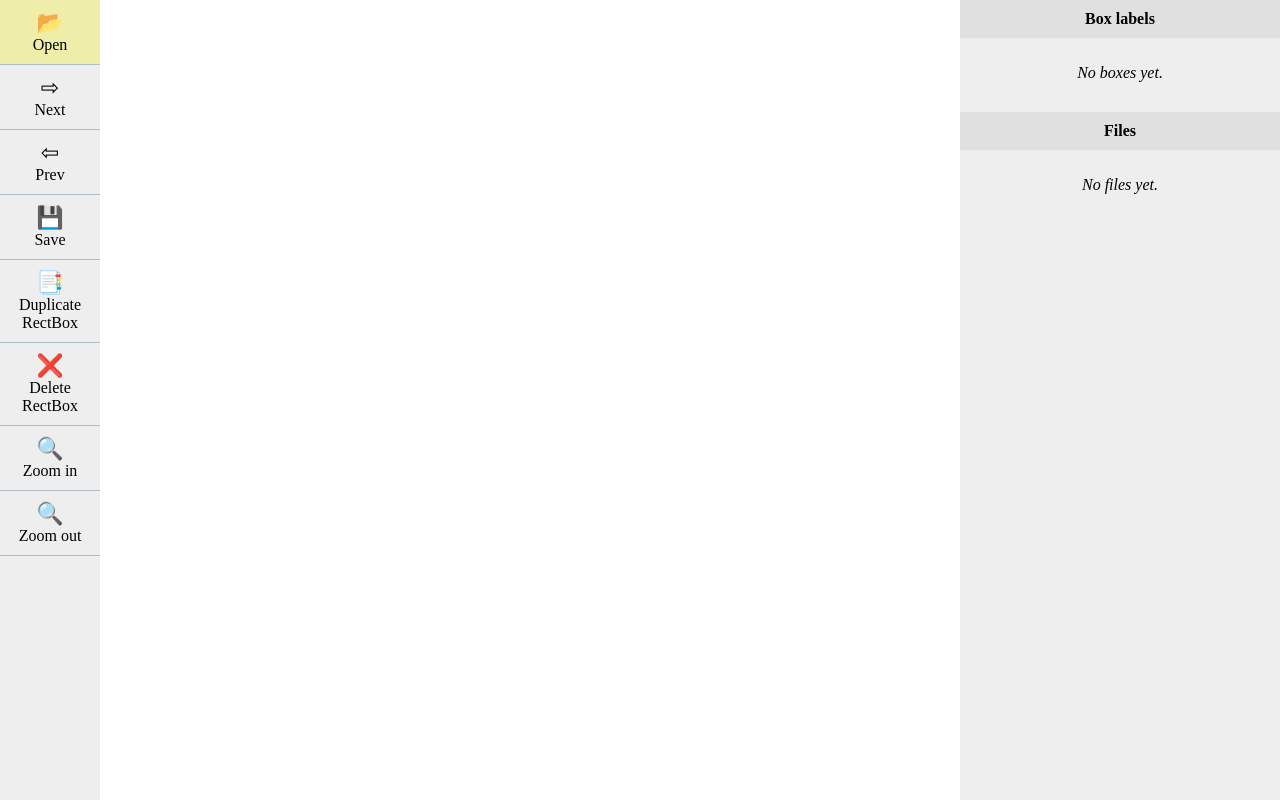
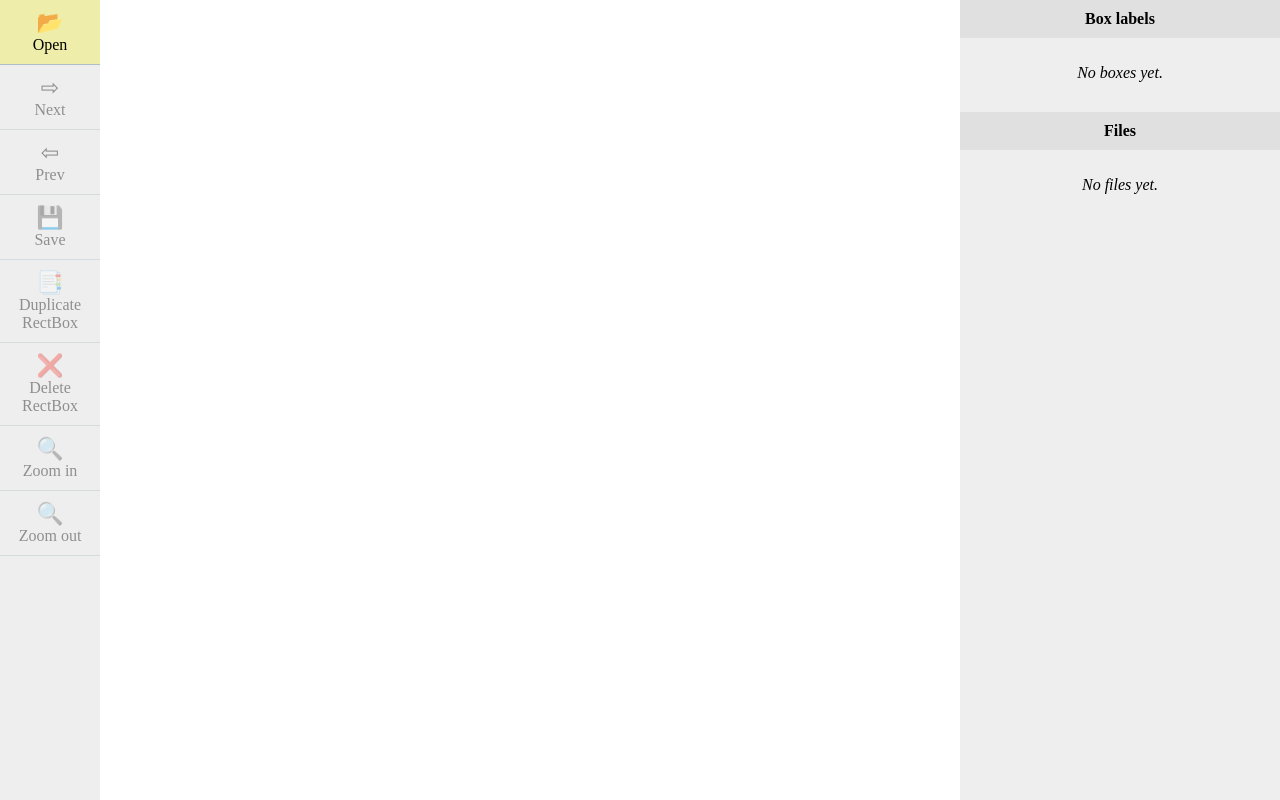
Before and after one commit to aralroca/etiketai, a Next.js app: page / in a window 1280 px wide. Built offline with nearby package versions, Linux system fonts and the light colour scheme.

Commit message:
Disable menu items when is necessary (#34)

```diff
--- a/src/components/Left/index.js
+++ b/src/components/Left/index.js
@@ -4,14 +4,15 @@ import useZoom from '../../context/useZoom'
 
 const DELTA = 2
 
-function Item({ label, icon, onAction, type }) {
-  const onClick = type === 'input[file]' ? undefined : onAction
+function Item({ label, icon, onAction, type, disabled }) {
+  const onClick = type === 'input[file]' || disabled ? undefined : onAction
+  const disabledClass = disabled ? styles.disabled : ''
   const inputFileElement = type === 'input[file]' && (
     <input accept="image/*" multiple onChange={onAction} type="file" />
   )
 
   return (
-    <div className={styles.item} onClick={onClick}>
+    <div className={`${styles.item} ${disabledClass}`} onClick={onClick}>
       <div className={styles.icon}>{icon}</div>
       <div className={styles.label}>
         {inputFileElement}
@@ -26,6 +27,7 @@ const getItem = (item) => (
     icon={item.icon}
     key={item.label}
     label={item.label}
+    disabled={item.disabled}
     onAction={item.action}
     type={item.type}
   />
@@ -47,8 +49,13 @@ function ZoomPercentage() {
 }
 
 export default function Left() {
-  const { state, dispatch } = useDashboard()
+  const { state, boxes, dispatch } = useDashboard()
   const onZoom = useZoom()
+  const hasFiles = state.files.length > 0
+  const hasSelectedBox = state.selectedBox > -1
+  const isFirst = state.fileIndex === 0
+  const isLast = state.fileIndex === state.files.length - 1
+  const hasBoxes = boxes.length > 0
 
   const globalList = [
     {
@@ -61,15 +68,18 @@ export default function Left() {
       label: 'Next',
       icon: '⇨',
       action: () => dispatch({ type: 'next' }),
+      disabled: !hasFiles || isLast,
     },
     {
       label: 'Prev',
       icon: '⇦',
       action: () => dispatch({ type: 'prev' }),
+      disabled: !hasFiles || isFirst,
     },
     {
       label: 'Save',
       icon: '💾',
+      disabled: !hasFiles || !hasBoxes,
     },
   ].map(getItem)
 
@@ -77,26 +87,25 @@ export default function Left() {
     {
       label: 'Duplicate RectBox',
       icon: '📑',
-      action: () => {
-        if (typeof state.selectedBox !== 'number') {
-          return alert('You should select a RectBox')
-        }
-        dispatch({ type: 'duplicate-box' })
-      },
+      disabled: !hasFiles || !hasSelectedBox,
+      action: () => dispatch({ type: 'duplicate-box' }),
     },
     {
       label: 'Delete RectBox',
       icon: '❌',
+      disabled: !hasFiles || !hasSelectedBox,
       action: () => dispatch({ type: 'remove-box' }),
     },
     {
       label: 'Zoom in',
       icon: '🔍',
+      disabled: !hasFiles,
       action: () => onZoom(DELTA),
     },
     {
       label: 'Zoom out',
       icon: '🔍',
+      disabled: !hasFiles,
       action: () => onZoom(-DELTA),
     },
   ].map(getItem)
--- a/src/components/Left/styles.module.css
+++ b/src/components/Left/styles.module.css
@@ -10,7 +10,12 @@
   border-bottom: 1px solid #b0bec5;
 }
 
-.item:hover {
+.item.disabled {
+  opacity: 0.4;
+  cursor: not-allowed;
+}
+
+.item:hover:not(.disabled) {
   background-color: #eeeeaa;
 }
 
```
